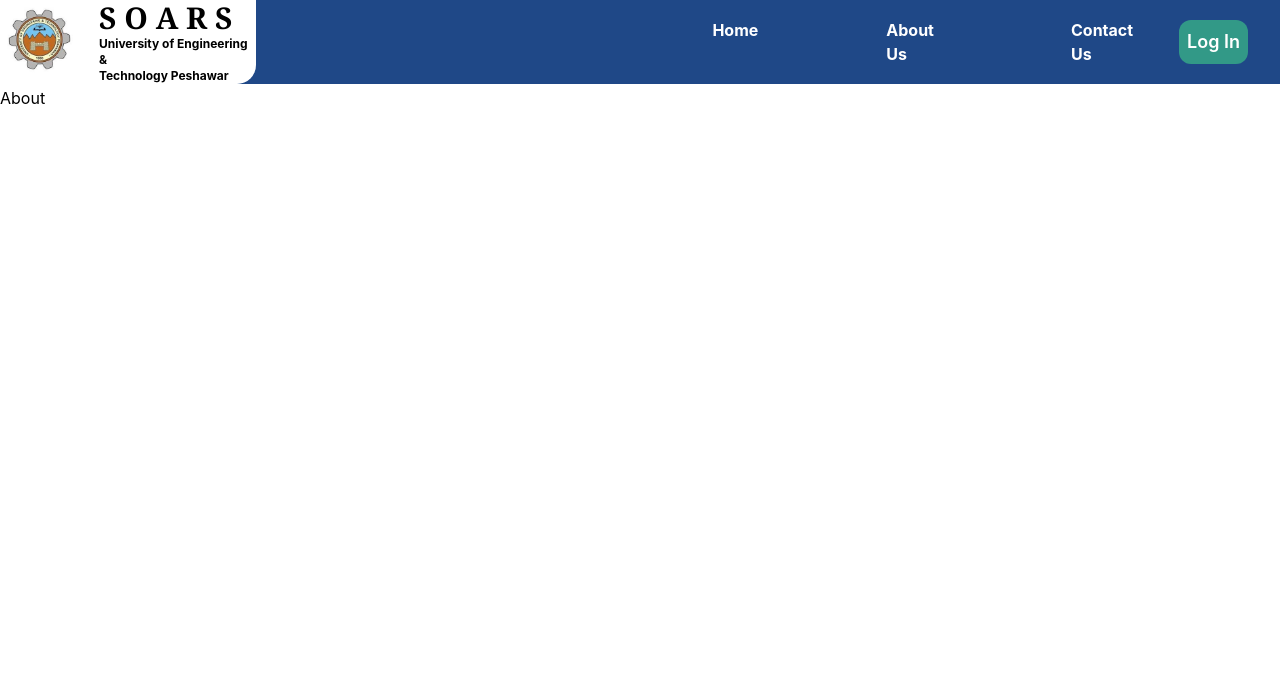
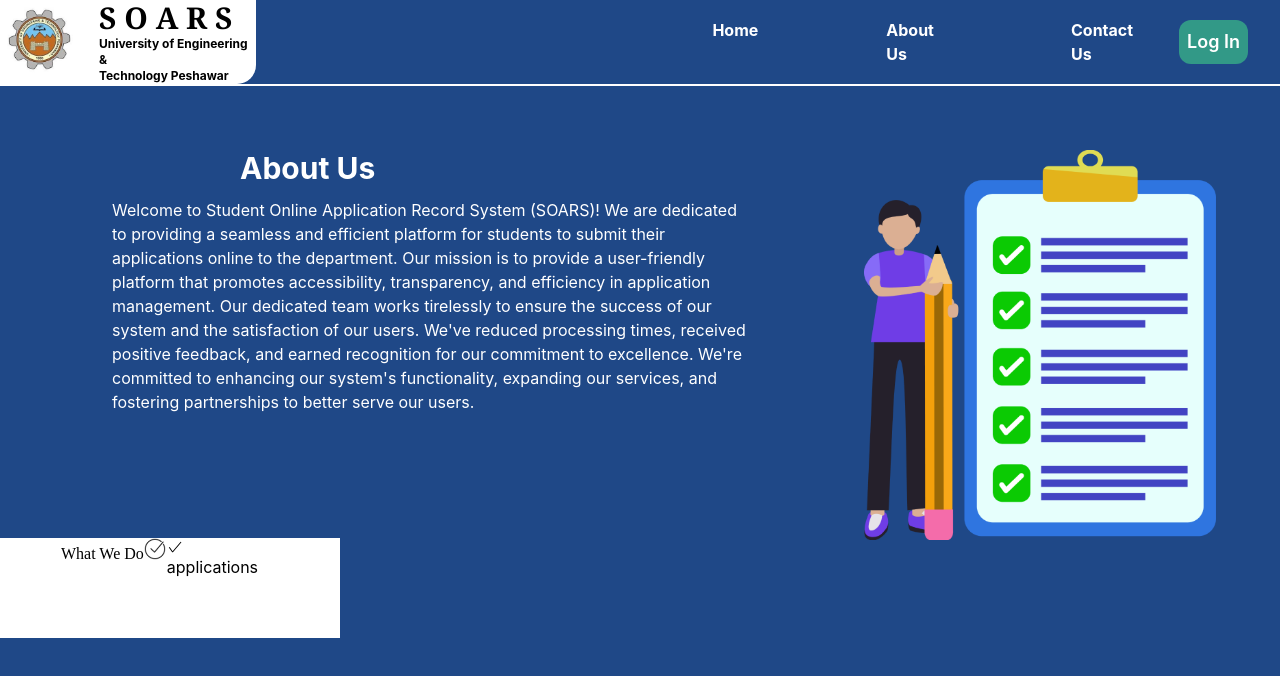
Before and after one commit to ShahidUllahSE/online-application-system, a React (Create React App) app: page /About in a window 1280 px wide. Shown: the top 676 px of the page. Built offline with nearby package versions, Linux system fonts and the light colour scheme.

Commit message:
about js added

```diff
--- a/src/components/About.js
+++ b/src/components/About.js
@@ -1,11 +1,48 @@
-import React from 'react'
+import React from "react";
+import abtimg from "../assest/abtimg.png";
+import icontick from "../assest/iconstick.png";
+import { VscCheck } from "react-icons/vsc";
 
 const About = () => {
   return (
-    <div>
-      About
+    <div className="bg-[#1F4887] min-h-screen  ">
+      <div className="text-white flex  ">
+        <div>
+          <h1 className="mt-16 mx-60 text-3xl font-bold">About Us</h1>
+
+          <p className="w-[640px] h-[250px]  mt-3 mx-28 ">
+            Welcome to Student Online Application Record System (SOARS)! We are
+            dedicated to providing a seamless and efficient platform for
+            students to submit their applications online to the department. Our
+            mission is to provide a user-friendly platform that promotes
+            accessibility, transparency, and efficiency in application
+            management. Our dedicated team works tirelessly to ensure the
+            success of our system and the satisfaction of our users. We've
+            reduced processing times, received positive feedback, and earned
+            recognition for our commitment to excellence. We're committed to
+            enhancing our system's functionality, expanding our services, and
+            fostering partnerships to better serve our users.
+          </p>
+        </div>
+
+        <div className="image w-[514px] h-[500px]  mt-16 mr-16 ">
+          <img src={abtimg} alt="" />
+        </div>
+      </div>
+      <div className="flex justify-center w-[380px] h-[100px] bg-white -mt-28 -ml-10">
+        <h1 className="text-black ml-5 mt-1 font-size-[24px] font-[Gudea] ">What We Do</h1>
+        <h2>
+          <img src={icontick} alt="" />
+        </h2>
+        <tr>
+          <td><VscCheck /> applications</td>
+
+          </tr>
+
+
+        </div>
     </div>
-  )
-}
+  );
+};
 
-export default About
+export default About;
```
Also changed, not shown: src/assest/abtimg.png (added), src/assest/iconstick.png (added).
